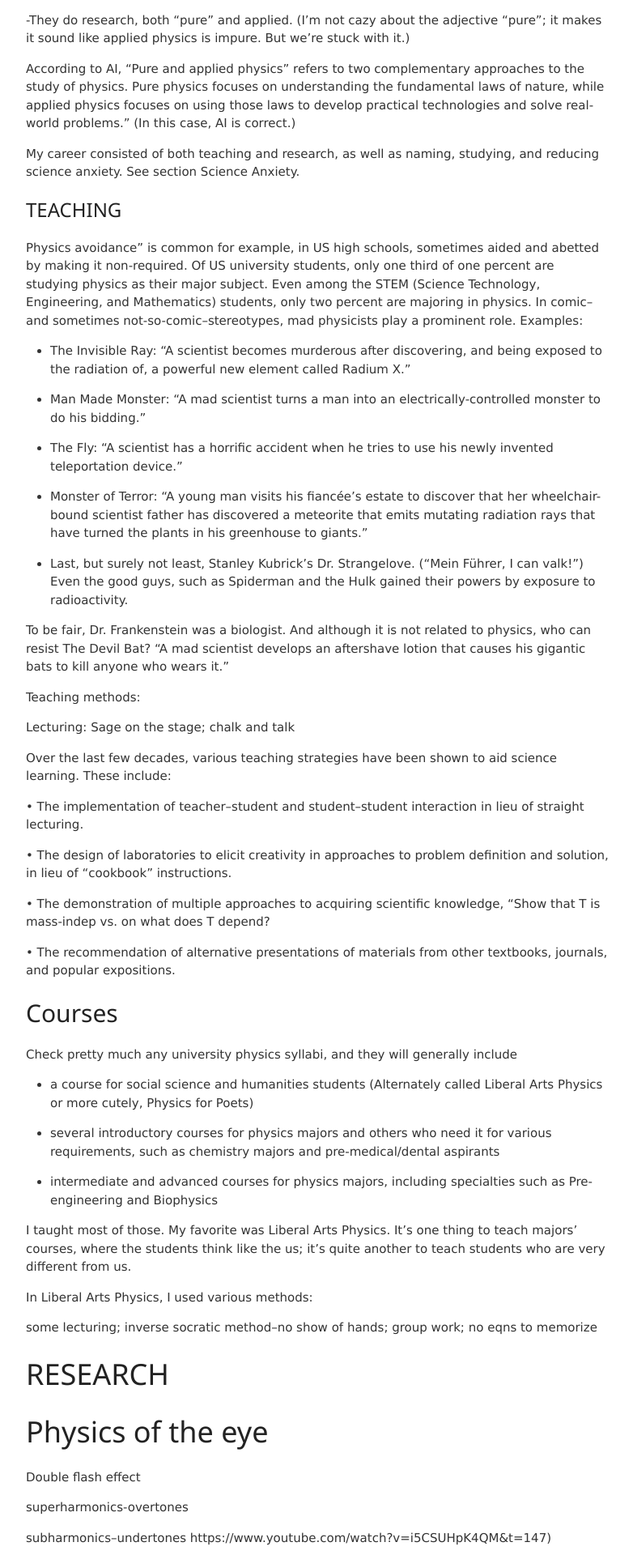
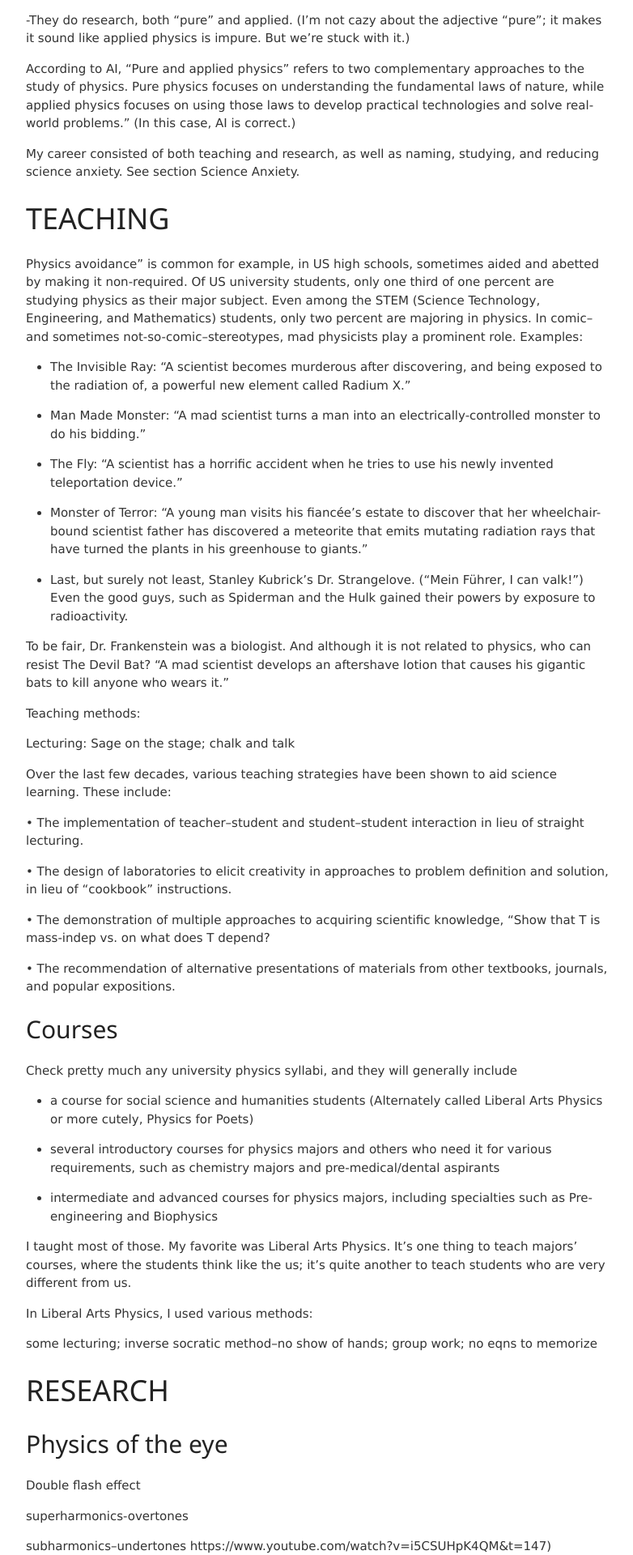
Before and after one commit to jvmallow/jvmallow.github.io, a Jekyll site: the page built from _posts/2025-05-14-Physics.md, in a window 1280 px wide. Shown: the part 653-2573 px from the top of the page at 81% size, without its empty margins (248-1030 px from the left). Built offline with Jekyll 4.4.1, drawn with Linux system fonts in a browser that asks for light colours; a script that is not in the unit is left out.

```diff
--- a/_posts/2025-05-14-Physics.md
+++ b/_posts/2025-05-14-Physics.md
@@ -27,7 +27,7 @@ According to AI,
 
 My career consisted of both teaching and research, as well as naming, studying, and reducing science anxiety. See section Science Anxiety.
 
-### TEACHING
+# TEACHING
 
 Physics avoidance” is common for example, in US high schools, sometimes aided and abetted by making it non-required. Of US university students, only one third of one percent are studying physics as their major subject. Even among the STEM (Science Technology, Engineering, and Mathematics) students, only two percent are majoring in physics. In comic--and sometimes not-so-comic--stereotypes, mad physicists play a prominent role. Examples:
 
@@ -79,7 +79,7 @@ some lecturing; inverse socratic method--no show of hands; group work; no eqns t
 
 # RESEARCH
 
-# Physics of the eye
+## Physics of the eye
 
 Double flash effect
 
@@ -88,15 +88,15 @@ superharmonics-overtones
 subharmonics--undertones
 https://www.youtube.com/watch?v=i5CSUHpK4QM&t=147)
 
-# Physics of the atmosphere
+## Physics of the atmosphere
 
 Lidar, fog.. Backscatter; stability; size distrib."
 
-# Physics of the atom
+## Physics of the atom
 
 Bohr atom; scf; muonic atoms
 
-# SUSY QM
+## SUSY QM
 
 Bohr-like orbits-> energy levels. Schr ODE hard; quantum leaps.
 stringed instruments tuned like SUSY.
```
